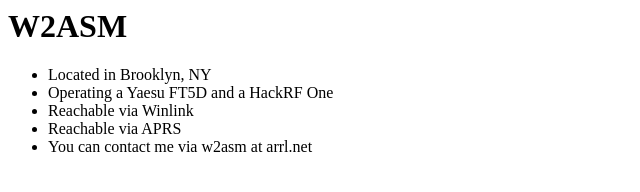
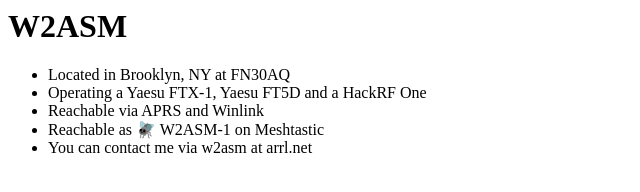
Before and after one commit to morria/w2asm, a plain HTML site: page index.html in a window 1280 px wide. Shown: the whole page, without its empty margins (0-640 px from the left). Drawn offline with Linux system fonts and the light colour scheme.

Commit message:
Update index.html

```diff
--- a/index.html
+++ b/index.html
@@ -4,10 +4,10 @@
 	<body>
 		<h1>W2ASM</h1>
 		<ul>
-			<li>Located in Brooklyn, NY</li>
-			<li>Operating a Yaesu FT5D and a HackRF One</li>
-			<li>Reachable via Winlink</li>
-			<li>Reachable via APRS</li>
+			<li>Located in Brooklyn, NY at FN30AQ</li>
+			<li>Operating a Yaesu FTX-1, Yaesu FT5D and a HackRF One</li>
+			<li>Reachable via APRS and Winlink</li>
+			<li>Reachable as 🪰 W2ASM-1 on Meshtastic</li>
 			<li>You can contact me via w2asm <span>at</span> arrl.net</li>
 		</ul>
 	</body>
```
